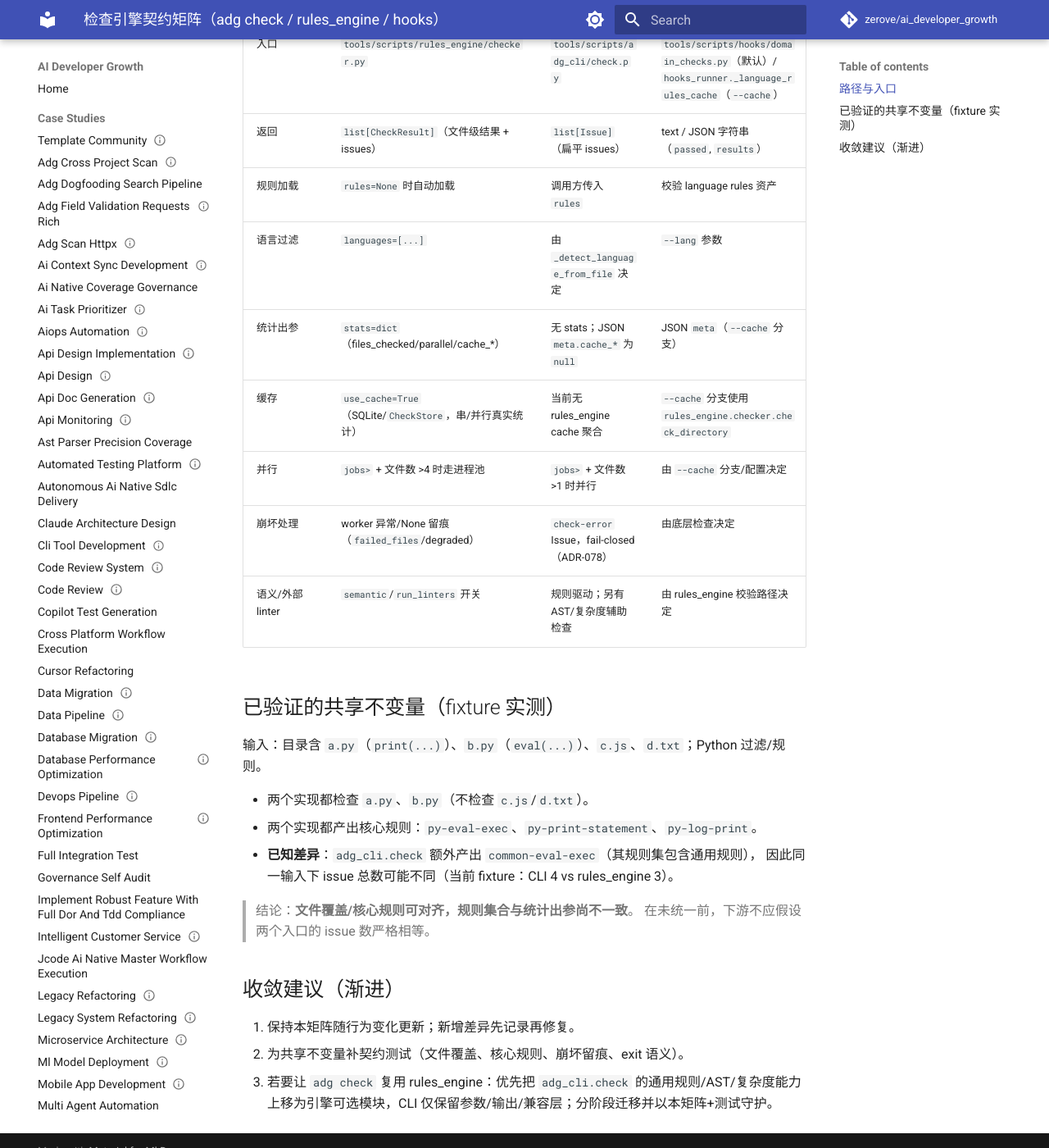
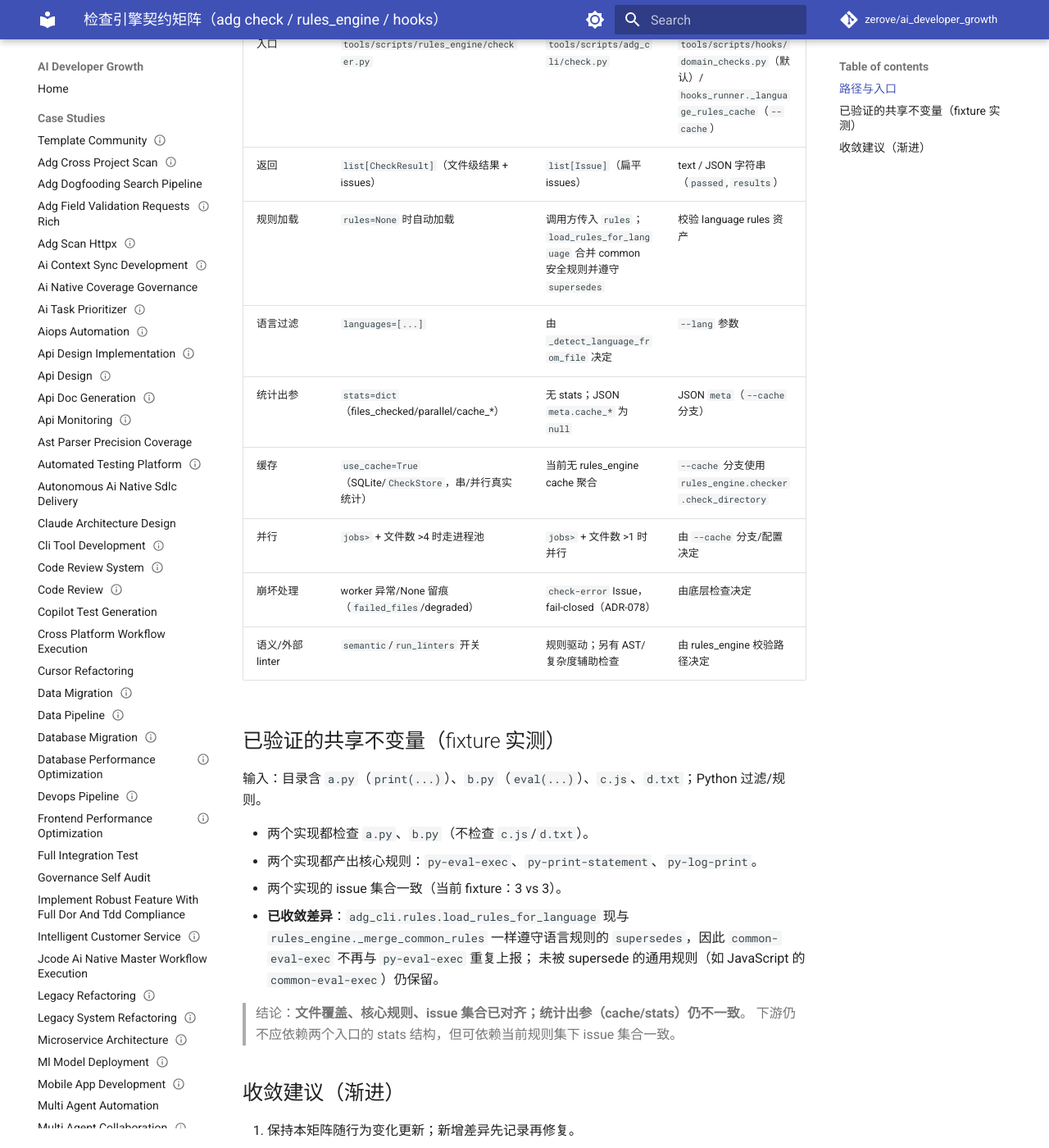
Before and after one commit to zerove/ai_developer_growth, an MkDocs documentation site: the page built from docs/agent-dev/check-engine-contract-matrix.md, in a window 1280 px wide and 1400 px high, scrolled down 398 px. Shown: the whole window at 82% size. Built offline with MkDocs 1.6.1 and Material for MkDocs 9.7.7, drawn with Linux system fonts in a browser that asks for light colours; comment, search, counter and statistics services are not loaded.

Commit message:
fix(adg): 过滤被语言规则 supersede 的 common 规则
- adg_cli.rules.load_rules_for_language 复用 _common.superseded_rule_ids，与 rules_engine._merge_common_rules 对齐
- 修复 Python eval 同时上报 py-eval-exec 与 common-eval-exec 的重复问题
- 契约矩阵更新：fixture 下两入口 issue 集合已一致（3 vs 3）
- 契约测试补 supersedes 断言，并验证 JavaScript 未被过度过滤

```diff
--- a/docs/agent-dev/check-engine-contract-matrix.md
+++ b/docs/agent-dev/check-engine-contract-matrix.md
@@ -9,7 +9,7 @@
 |---|---|---|---|
 | 入口 | `tools/scripts/rules_engine/checker.py` | `tools/scripts/adg_cli/check.py` | `tools/scripts/hooks/domain_checks.py`（默认）/ `hooks_runner._language_rules_cache`（`--cache`） |
 | 返回 | `list[CheckResult]`（文件级结果 + issues） | `list[Issue]`（扁平 issues） | text / JSON 字符串（`passed`, `results`） |
-| 规则加载 | `rules=None` 时自动加载 | 调用方传入 `rules` | 校验 language rules 资产 |
+| 规则加载 | `rules=None` 时自动加载 | 调用方传入 `rules`；`load_rules_for_language` 合并 common 安全规则并遵守 `supersedes` | 校验 language rules 资产 |
 | 语言过滤 | `languages=[...]` | 由 `_detect_language_from_file` 决定 | `--lang` 参数 |
 | 统计出参 | `stats=dict`（files_checked/parallel/cache_*） | 无 stats；JSON `meta.cache_*` 为 `null` | JSON `meta`（`--cache` 分支） |
 | 缓存 | `use_cache=True`（SQLite/`CheckStore`，串/并行真实统计） | 当前无 rules_engine cache 聚合 | `--cache` 分支使用 `rules_engine.checker.check_directory` |
@@ -23,11 +23,13 @@
 
 - 两个实现都检查 `a.py`、`b.py`（不检查 `c.js`/`d.txt`）。
 - 两个实现都产出核心规则：`py-eval-exec`、`py-print-statement`、`py-log-print`。
-- **已知差异**：`adg_cli.check` 额外产出 `common-eval-exec`（其规则集包含通用规则），
-  因此同一输入下 issue 总数可能不同（当前 fixture：CLI 4 vs rules_engine 3）。
+- 两个实现的 issue 集合一致（当前 fixture：3 vs 3）。
+- **已收敛差异**：`adg_cli.rules.load_rules_for_language` 现与 `rules_engine._merge_common_rules`
+  一样遵守语言规则的 `supersedes`，因此 `common-eval-exec` 不再与 `py-eval-exec` 重复上报；
+  未被 supersede 的通用规则（如 JavaScript 的 `common-eval-exec`）仍保留。
 
-> 结论：**文件覆盖/核心规则可对齐，规则集合与统计出参尚不一致**。
-> 在未统一前，下游不应假设两个入口的 issue 数严格相等。
+> 结论：**文件覆盖、核心规则、issue 集合已对齐；统计出参（cache/stats）仍不一致**。
+> 下游仍不应依赖两个入口的 stats 结构，但可依赖当前规则集下 issue 集合一致。
 
 ## 收敛建议（渐进）
 
```
Also changed, not shown: 2 other files.
